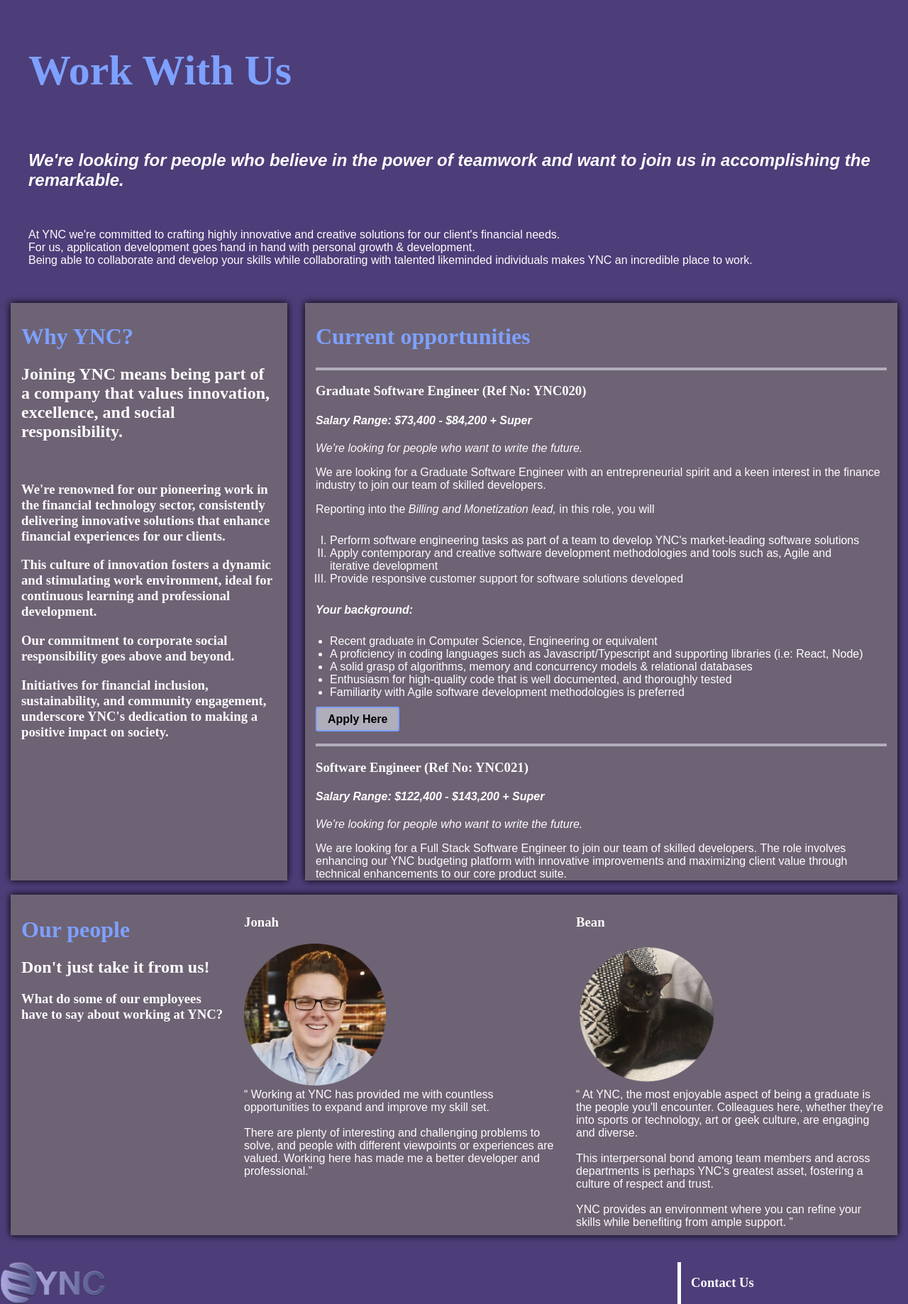
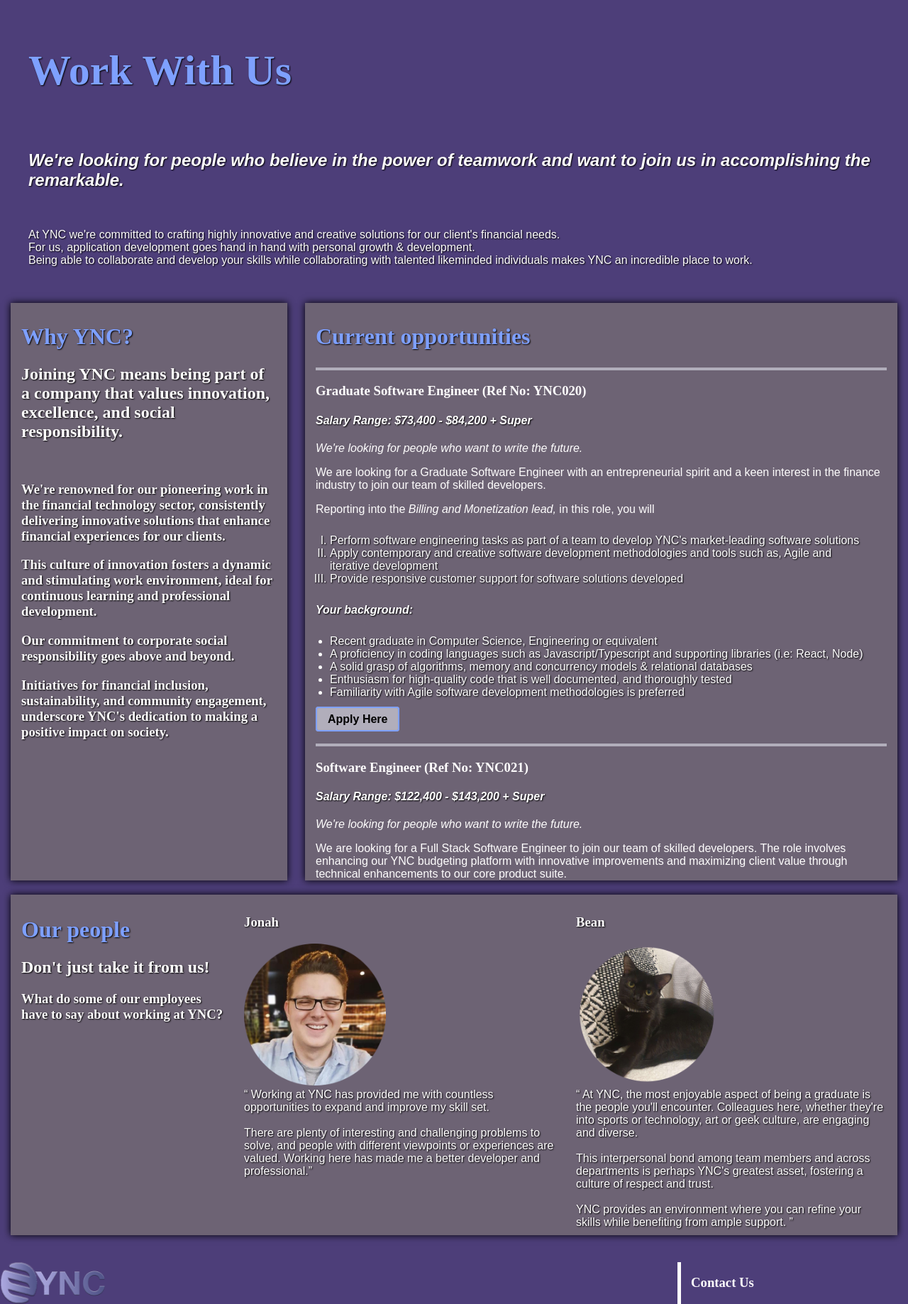
Before and after one commit to FakeTiramisu/Inquiry-Project-Assignment-1, a PHP site: page /jobs.html in a window 1280 px wide. Shown: the part 96-1934 px from the top of the page at 71% size. Run offline with PHP 8.4, Linux system fonts and the light colour scheme; some web fonts are replaced.

Commit message:
Update CSS & Html for jobs page.
Support added for text shadows.

```diff
--- a/jobs.html
+++ b/jobs.html
@@ -112,11 +112,11 @@
         <section>
         <h3>Senior Software Engineer (Ref No: YNC022)</h3>
         <h4 class="background_h4"><em>Salary Range: $168,400 - $211,200 + Super</em></h4>
-        <p><em>We're looking for people who want to write the future.</em></p>
-        <p>We are looking for an experienced Full Stack Senior Software Engineer to join our team of skilled developers.
+        <p class="jobs_p"><em>We're looking for people who want to write the future.</em></p>
+        <p class="jobs_p">We are looking for an experienced Full Stack Senior Software Engineer to join our team of skilled developers.
         The role involves creating inventive enhancements for our YNC budgeting platform and delivering maximum value to our clients through technical investments in our core product suite.</p>
 
-        <p>Reporting into the <em>Integration lead,</em> in this role, you will</p>
+        <p class="jobs_p">Reporting into the <em>Integration lead,</em> in this role, you will</p>
             <ol class="job_info">
                 <li>Take charge of designing and implementing new features and systems while prioritizing security, performance, and reliability.</li>
                 <li>Establish the technical roadmap, build tools, and create systems that enable and empower fellow engineers.</li>
--- a/styles/style.css
+++ b/styles/style.css
@@ -957,11 +957,13 @@
     grid-row-end: 2;
     margin-left: 15px;
     padding: 25px;
+    text-shadow:  1px 1px 2px black;
 }
 
 .jobs_headertitle {
     color: #7ea0ff;
     font-size: 60px;
+    text-shadow:  1px 1px 2px black;
 }
 
 .jobs_sidepanel {
@@ -977,11 +979,13 @@
     margin-bottom: 10px;
     font-family: "Karla", sans-serif;
     box-shadow: 0 0 10px;
+    text-shadow:  1px 1px 2px black;
 }
 
 .jobs_title{
     color: #7ea0ff;
     font-variant: inherit;
+    text-shadow:  1px 1px 2px black;
 }
 
 .job_info {
@@ -991,6 +995,14 @@
     margin-right: 15px;
     padding: 10px;
     color: #FFFFFF;
+    text-shadow:  1px 1px 2px black;
+}
+
+.jobs_p {
+    font-family: "Karla", sans-serif;
+    color: #FFFFFF;
+    padding: 10px;
+    text-shadow:  1px 1px 2px black;
 }
 
 .job_info2 {
@@ -1000,6 +1012,7 @@
     margin-right: 15px;
     padding: 10px;
     color: #FFFFFF;
+    text-shadow:  1px 1px 2px black;
 }
 
 .background_h4{
@@ -1007,6 +1020,7 @@
     color:#FFFFFF;
     font-style: italic;
     font-size: medium;
+    text-shadow:  1px 1px 2px black;
 }
 
 .background_h3{
@@ -1014,6 +1028,7 @@
     color:#FFFFFF;
     font-style: italic;
     font-size: medium;
+    text-shadow:  1px 1px 2px black;
 }
 
 .jobs_mainpanel {
@@ -1028,6 +1043,7 @@
     font-family: "Karla", sans-serif;
     box-shadow: 0 0 10px;
     overflow: auto;
+
 }
 
 
@@ -1044,8 +1060,8 @@
     margin-left: 15px;
     margin-right: 15px;
     font-family: "Karla", sans-serif;
-
     box-shadow: 0 0 10px;
+    text-shadow:  1px 1px 2px black;
 }
 
 .testimonial {
```
